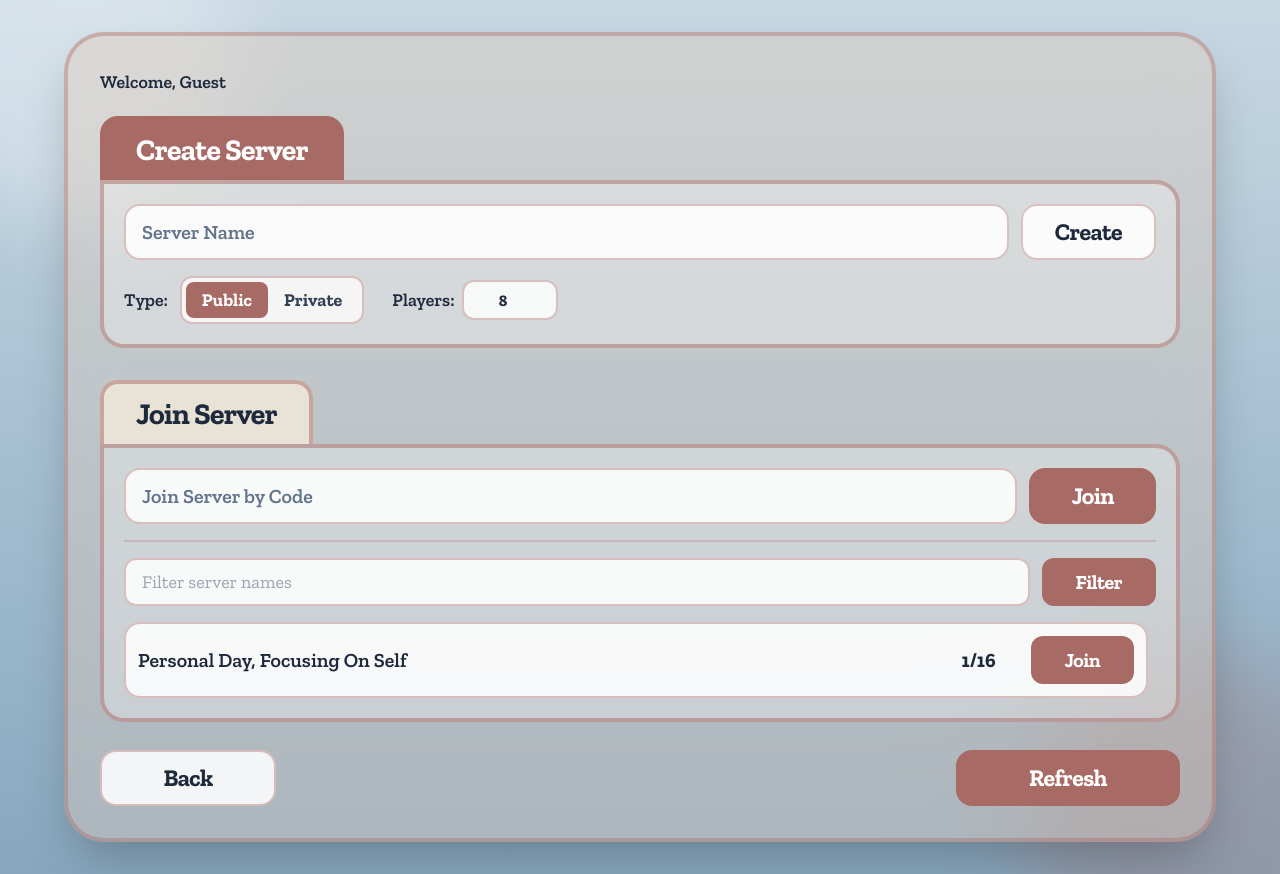
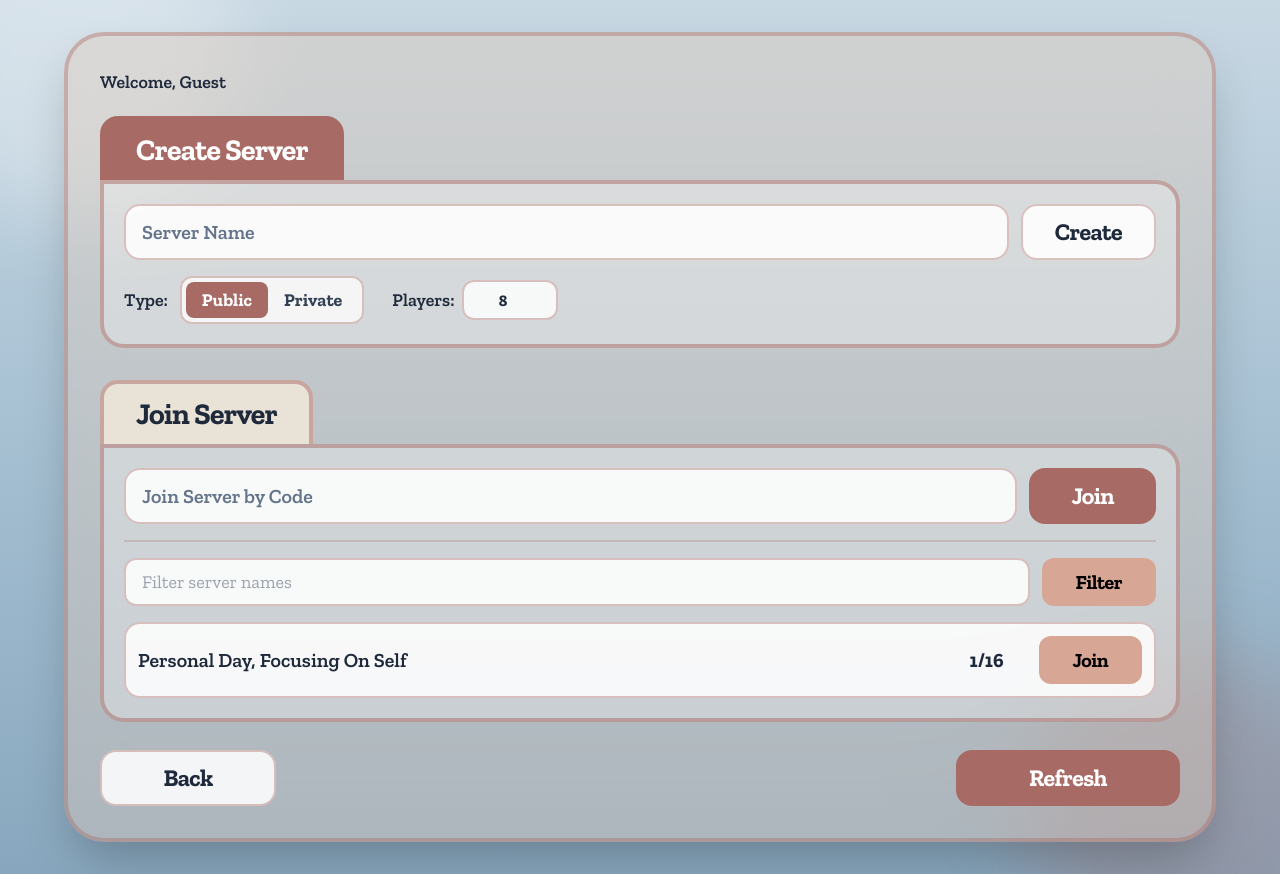
Before and after one commit to Chujo58/Copium-Friends, a React (Vite) app: page /dashboard in a window 1280 px wide. Built offline with nearby package versions, Linux system fonts and the light colour scheme; a web font is replaced by a local one.

Commit message:
dashboard fixing

```diff
--- a/src/pages/dashboard.jsx
+++ b/src/pages/dashboard.jsx
@@ -11,11 +11,15 @@ const demoServers = [
 export default function Dashboard() {
   const navigate = useNavigate();
   const location = useLocation();
+  const [serverName, setServerName] = useState("");
   const [serverCode, setServerCode] = useState("");
   const [filterText, setFilterText] = useState("");
   const [serverType, setServerType] = useState("Public");
   const [playerCount, setPlayerCount] = useState("8");
   const username = location.state?.username || "Guest";
+
+  const [errorMessageCreation, setErrorMessageCreation] = useState("");
+  const [errorMessageJoin, setErrorMessageJoin] = useState("");
 
   const filteredServers = useMemo(() => {
     const value = filterText.trim().toLowerCase();
@@ -36,6 +40,14 @@ export default function Dashboard() {
   }
 
   function openCatChooser(flowType) {
+    if (!serverName.trim() && flowType === "create") {
+      setErrorMessageCreation("Server name cannot be empty.");
+      return;
+    }
+    if (!serverCode.trim() && flowType === "join-by-code") {
+      setErrorMessageJoin("Server code cannot be empty.");
+      return;
+    }
     navigate("/choosecat1", {
       state: {
         username,
@@ -62,6 +74,7 @@ export default function Dashboard() {
             <div className="mb-4 flex gap-3">
               <input
                 placeholder="Server Name"
+                onChange={(event) => setServerName(event.target.value)}
                 className="h-14 flex-1 rounded-2xl border-2 border-primary/40 bg-white/85 px-4 text-xl font-semibold text-slate-800 placeholder:text-slate-500 outline-none"
               />
               <button
@@ -71,6 +84,10 @@ export default function Dashboard() {
                 Create
               </button>
             </div>
+
+            {errorMessageCreation && (
+              <p className="mb-4 text-sm font-semibold text-red-600">{errorMessageCreation}</p>
+            )}
 
             <div className="flex flex-wrap items-center gap-x-7 gap-y-3 text-lg font-semibold text-slate-800">
               <div className="flex items-center gap-3">
@@ -131,11 +148,15 @@ export default function Dashboard() {
               />
               <button
                 onClick={() => openCatChooser("join-by-code")}
-                className="h-14 rounded-2xl border-2 border-primary/40 bg-primary px-10 font-card text-2xl font-black tracking-tight text-white transition hover:bg-accent"
+                className="h-14 rounded-2xl border-2 border-primary/40 bg-primary px-10 font-card text-2xl font-black tracking-tight text-white transition hover:bg-accent hover:text-black"
               >
                 Join
               </button>
             </div>
+
+            {errorMessageJoin && (
+              <p className="mb-4 text-sm font-semibold text-red-600">{errorMessageJoin}</p>
+            )}
 
             <div className="mb-4 flex flex-wrap items-center gap-3 border-t-2 border-primary/25 pt-4">
               <input
@@ -144,12 +165,12 @@ export default function Dashboard() {
                 placeholder="Filter server names"
                 className="h-12 min-w-[220px] flex-1 rounded-xl border-2 border-primary/40 bg-white/85 px-4 text-lg text-slate-800 outline-none"
               />
-              <button className="h-12 rounded-xl border-2 border-primary/40 bg-primary px-8 font-card text-xl font-black tracking-tight text-white transition hover:bg-accent">
+              <button className="h-12 rounded-xl border-2 border-accent/40 bg-accent px-8 font-card text-xl font-black tracking-tight text-black transition hover:bg-surface">
                 Filter
               </button>
             </div>
 
-            <div className="max-h-[340px] space-y-3 overflow-auto pr-2">
+            <div className="max-h-[340px] space-y-3 overflow-auto ">
               {filteredServers.map((server) => (
                 <article
                   key={server.name}
@@ -165,7 +186,7 @@ export default function Dashboard() {
                   </p>
                   <button
                     onClick={() => openCatChooser("join-server")}
-                    className="h-12 rounded-xl border-2 border-primary/40 bg-primary px-8 font-card text-xl font-black tracking-tight text-white transition hover:bg-accent"
+                    className="h-12 rounded-xl border-2 border-accent/40 bg-accent px-8 font-card text-xl font-black tracking-tight text-black transition hover:bg-surface"
                   >
                     Join
                   </button>
```
